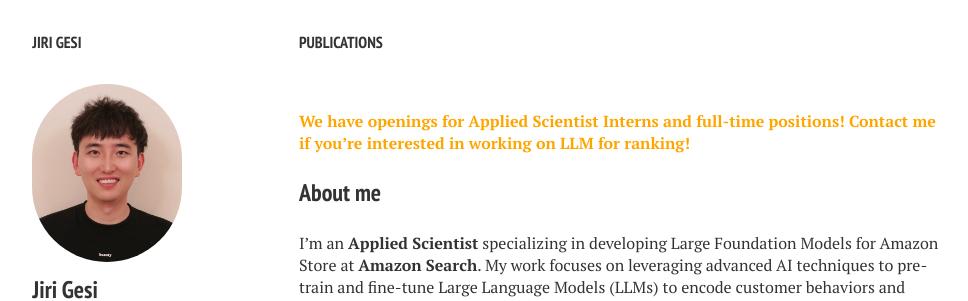
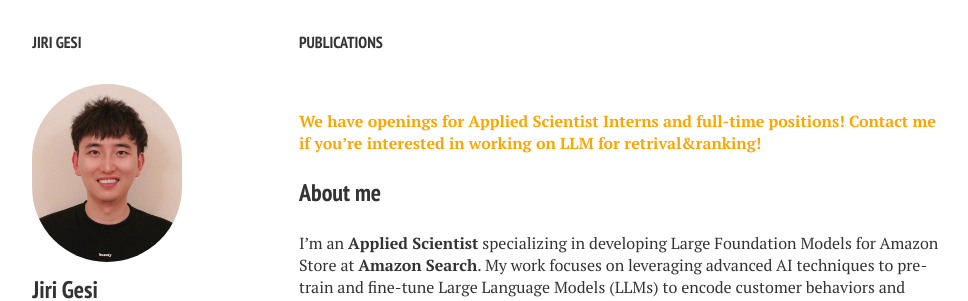
Before and after one commit to Jirigesi/Jirigesi.github.io, a Jekyll site: the page built from index.md, in a window 1280 px wide. Shown: the top 301 px of the page, without its empty margins (21-989 px from the left). Built offline with Jekyll 4.4.1, drawn with Linux system fonts in a browser that asks for light colours; nearby versions of some CDN libraries; comment, search, counter and statistics services are not loaded.

Commit message:
Update index.md

```diff
--- a/index.md
+++ b/index.md
@@ -5,7 +5,7 @@ tags: [Jekyll, theme, responsive, blog, template]
 
 ---
 
-<span style="color: orange;">**We have openings for Applied Scientist Interns and full-time positions! Contact me if you're interested in working on LLM for ranking!**</span>
+<span style="color: orange;">**We have openings for Applied Scientist Interns and full-time positions! Contact me if you're interested in working on LLM for retrival&ranking!**</span>
 
 ### About me
 
```
